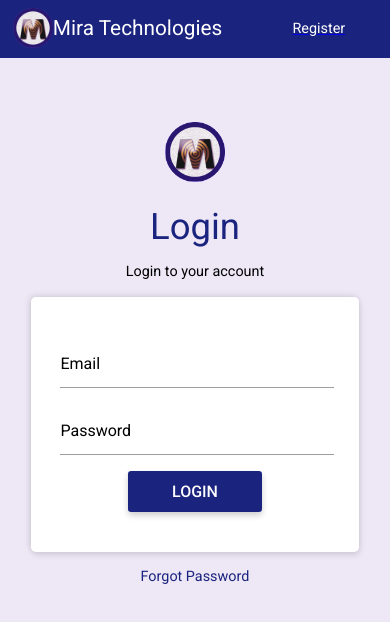
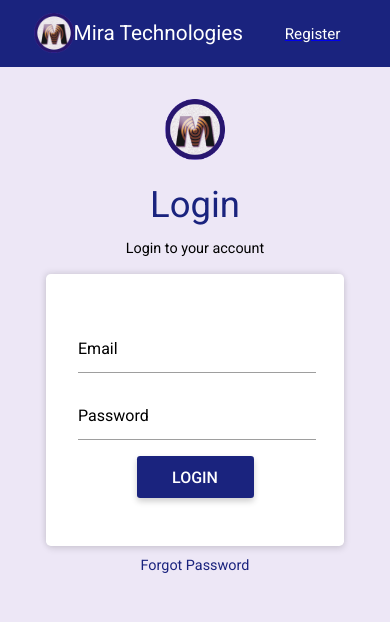
Before and after one commit to mistadane/miratech-form-task, a plain HTML site: page index.html in a window 390 px wide. Drawn offline with Linux system fonts and the light colour scheme.

Commit message:
Ipad responsive view

```diff
--- a/css/style.css
+++ b/css/style.css
@@ -201,3 +201,50 @@ Responsiveness
 
 
 }
+
+@media only screen and (max-width: 768px) {
+    .header-container {
+        padding: 1.1rem;
+    }
+
+    .header-container a {
+        position: relative;
+        left: 1rem;
+    }
+
+    .register-link a li {
+        text-decoration: none;
+        list-style-type: none;
+        color: #fff;
+        font-family: 'Roboto', Helvetica, Arial, sans-serif !important;
+        font-size: .95rem;
+        font-weight: 400;
+        position: relative;
+        right: 1rem;
+    }
+
+    .center-align {
+        text-align: center;
+        position: relative;
+        top: 2rem;
+    }
+
+    .card-panel {
+        width: 60%;
+        background-color: #fff;
+        position: relative;
+        top: .5rem;
+        margin: 0 auto;
+        padding: 3rem 2rem;
+        border-radius: .3rem;
+        box-shadow: 0.06rem 0.2rem .4rem rgba(0, 0, 0, 0.1), -0.08rem -0.1rem .4rem rgba(0, 0, 0, 0.1);
+    }
+
+    .forgot-link {
+        text-align: center;
+        position: relative;
+        top: 1.2rem;
+    }
+
+
+}
```
